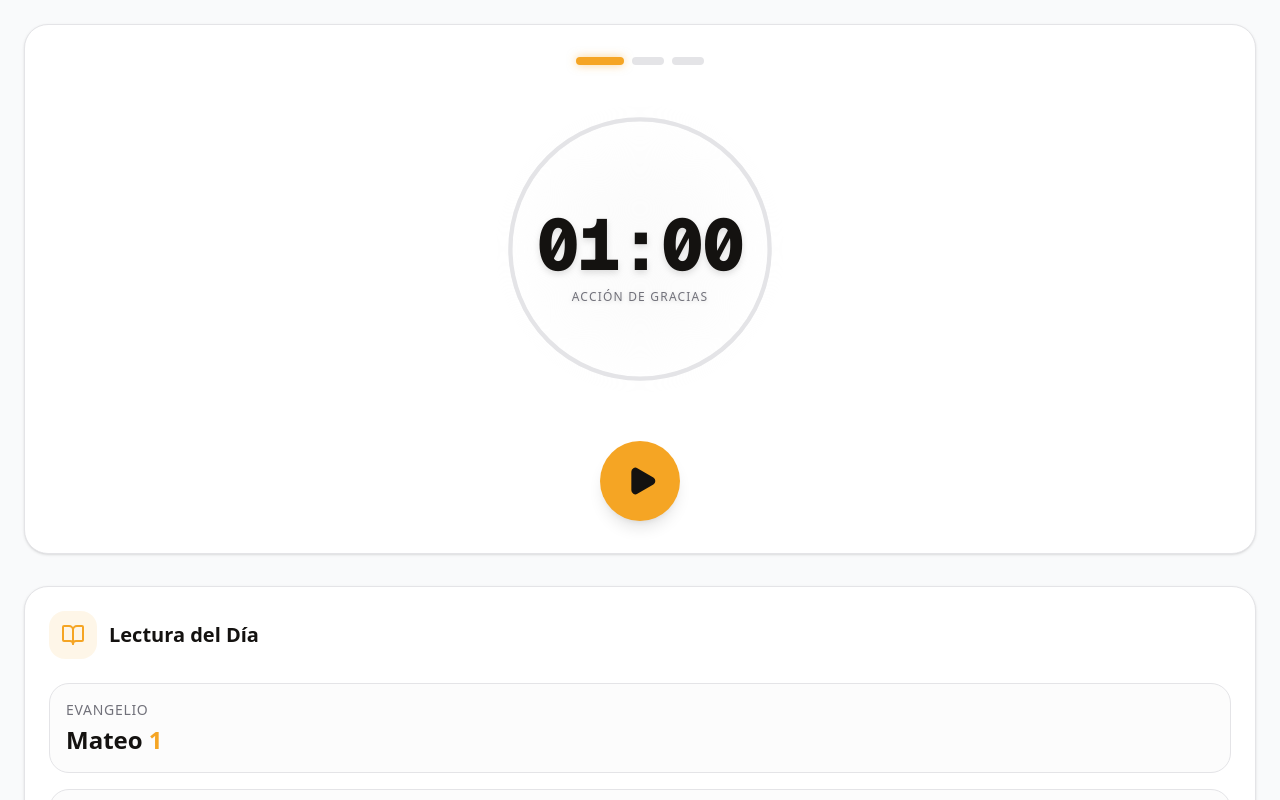
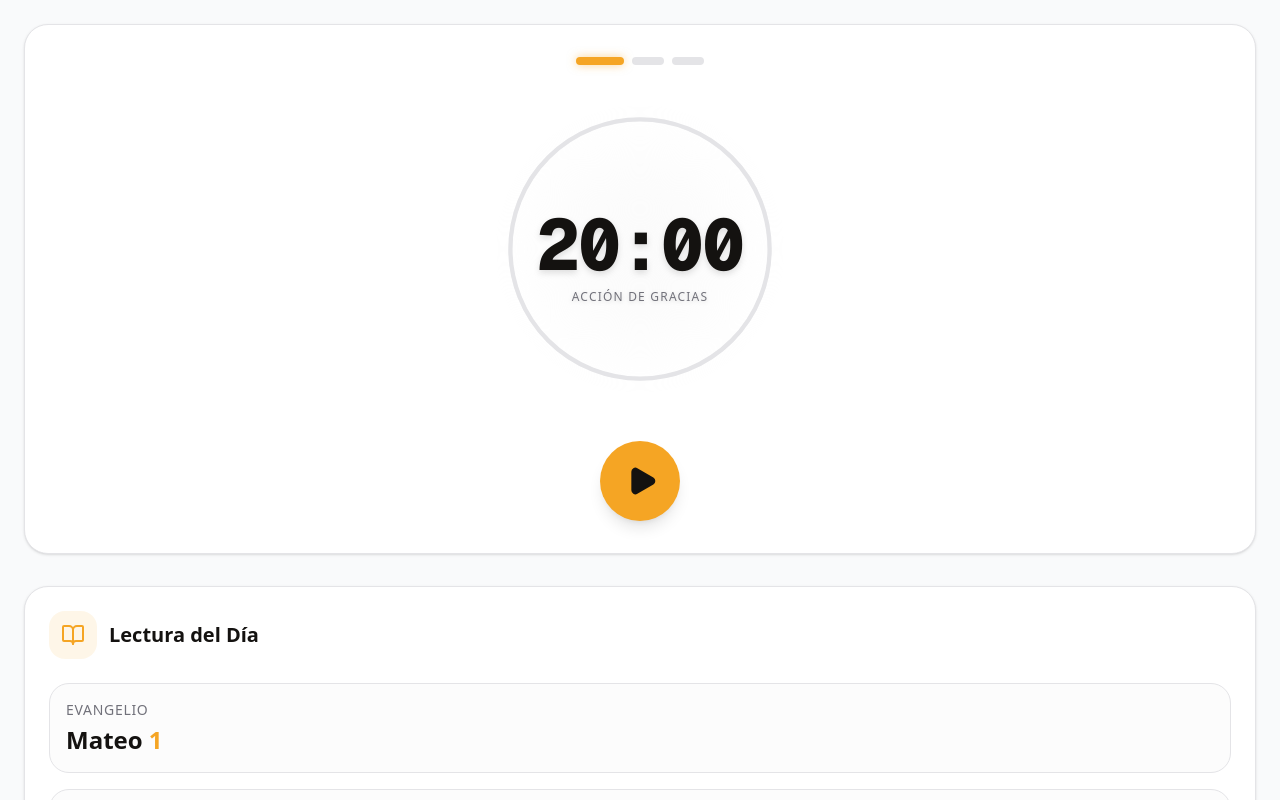
Before and after one commit to DaveCuc/pray-app, a Next.js app: page / in a window 1280 px wide. Shown: the top 800 px of the page. Built offline with nearby package versions, Linux system fonts and the light colour scheme; no server answers.

Commit message:
feat: update Reloj component durations and refactor UserCard for cleaner UserButton usage; add proxy middleware for route protection

```diff
--- a/app/_components/reloj.tsx
+++ b/app/_components/reloj.tsx
@@ -6,9 +6,9 @@ import { Play, Pause, RotateCcw, ArrowRight, Flame } from "lucide-react";
 import Vela from "./Vela";
 
 const FASES = [
-  { id: 1, nombre: "Acción de Gracias", duration: 1 },
-  { id: 2, nombre: "Alabanza", duration: 1 },
-  { id: 3, nombre: "Espíritu Santo", duration: 1 },
+  { id: 1, nombre: "Acción de Gracias", duration: 20 },
+  { id: 2, nombre: "Alabanza", duration: 20 },
+  { id: 3, nombre: "Espíritu Santo", duration: 20 },
 ];
 
 interface RelojProps {
--- a/app/perfil/_components/UserCard.tsx
+++ b/app/perfil/_components/UserCard.tsx
@@ -2,7 +2,6 @@
 
 
 import { Show, UserButton } from '@clerk/nextjs';
-import { User } from 'lucide-react';
 
 export default function UserCard() {
 
@@ -13,7 +12,7 @@ export default function UserCard() {
         <div className="w-16 h-16 rounded-full bg-muted flex items-center justify-center border-2 border-primary">
 
               <Show when="signed-in">
-                <UserButton size={32}/>
+                <UserButton />
               </Show>
         </div>
         <div>
```
Also changed, not shown: proxy.ts (renamed from middleware.ts).
